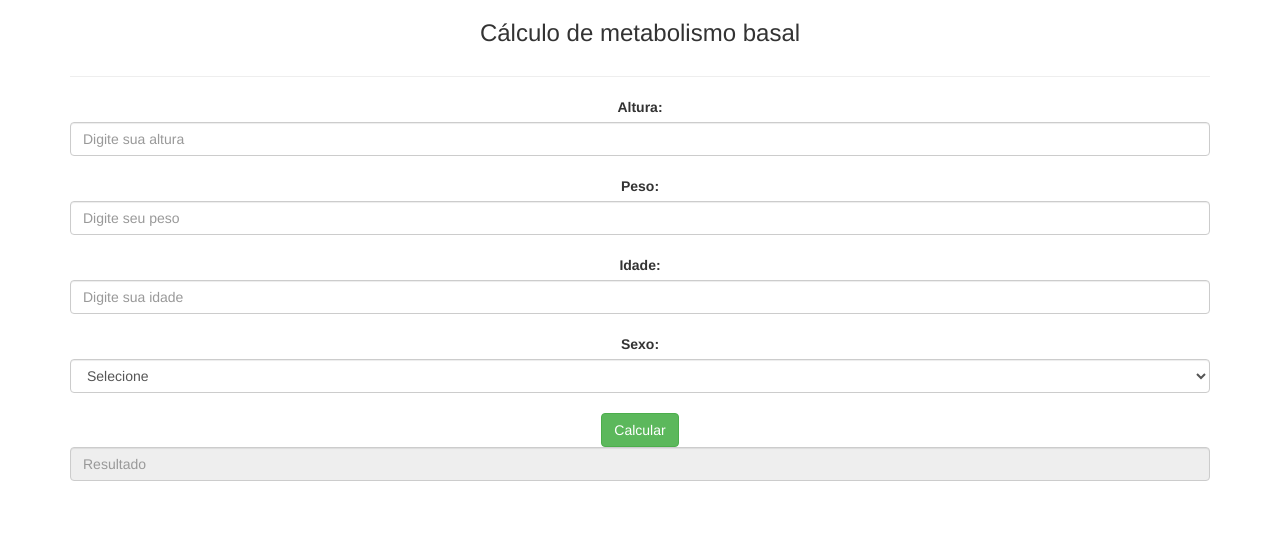
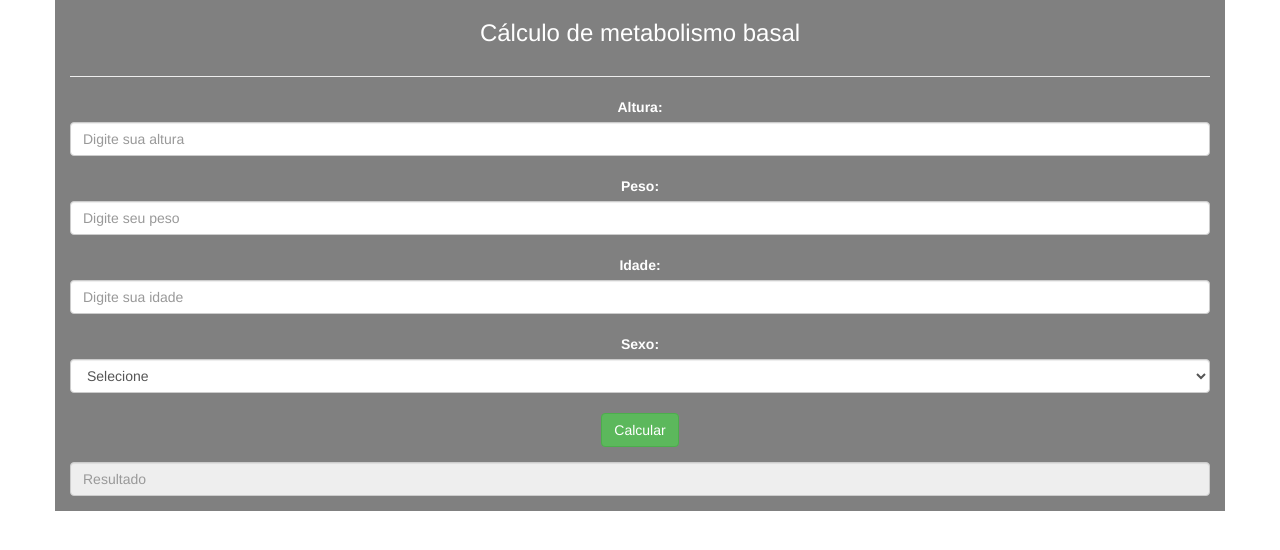
Before and after one commit to Peckins/Calculadora_metabolismo, a website: page www/index.html in a window 1280 px wide. Drawn offline with Linux system fonts and the light colour scheme.

Commit message:
Css feito

```diff
--- a/www/css/style.css
+++ b/www/css/style.css
@@ -1 +1,15 @@
-/* This is a CSS file */
+.container{
+  background-color: gray;
+}
+
+h3{
+  color: white;
+}
+
+label{
+  color: white;
+}
+
+.btn-success{
+  margin-bottom: 15px;
+}
```
Also changed, not shown: www/css/img/tmb.png (added).
